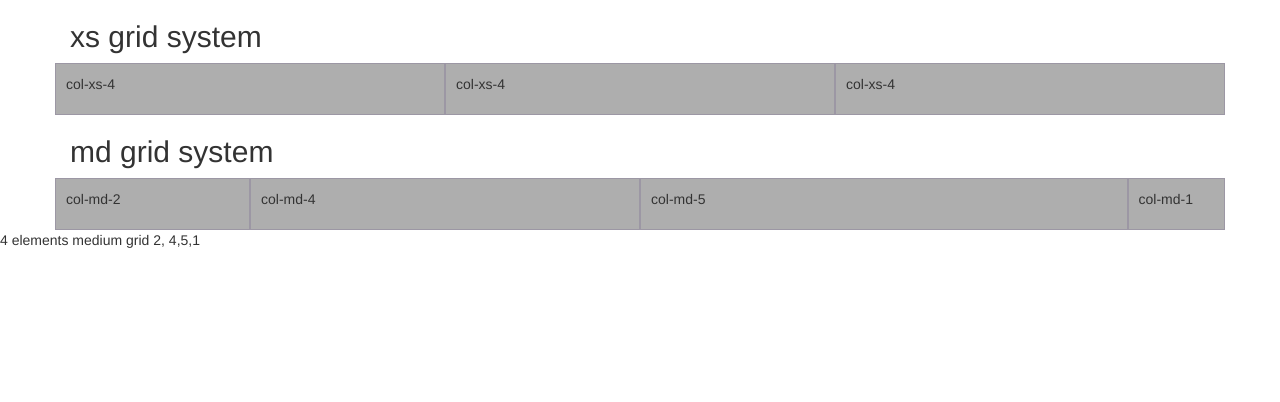
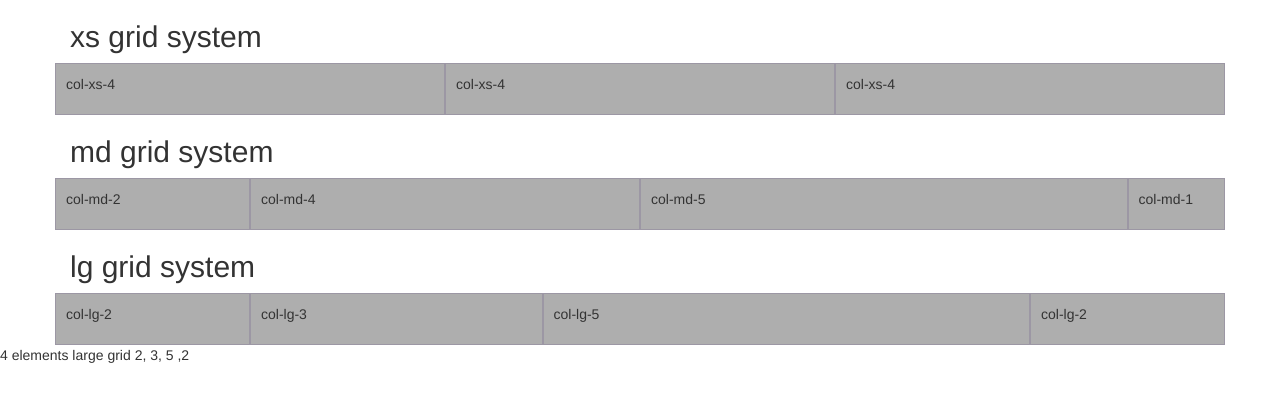
Before and after one commit to jperez4509/grid-system, a plain HTML site: page index.html in a window 1280 px wide. Drawn offline with Linux system fonts and the light colour scheme.

Commit message:
created lg grid system

```diff
--- a/index.html
+++ b/index.html
@@ -36,11 +36,28 @@
 				<p>col-md-1</p>
 			</div>
 		</div>
+
+
+	<h2>lg grid system</h2>
+		<div class="row show-grid">
+			<div class="col-lg-2">
+				<p>col-lg-2</p>
+			</div>
+			<div class="col-lg-3">
+				<p>col-lg-3</p>
+			</div>
+			<div class="col-lg-5">
+				<p>col-lg-5</p>
+			</div>
+			<div class="col-lg-2">
+				<p>col-lg-2</p>
+			</div>
+		</div>
 	</div> <!-- end of container -->
 
 </body>
 </html>
 
 
-4 elements medium grid
-2, 4,5,1
+4 elements large grid
+2, 3, 5 ,2
```
